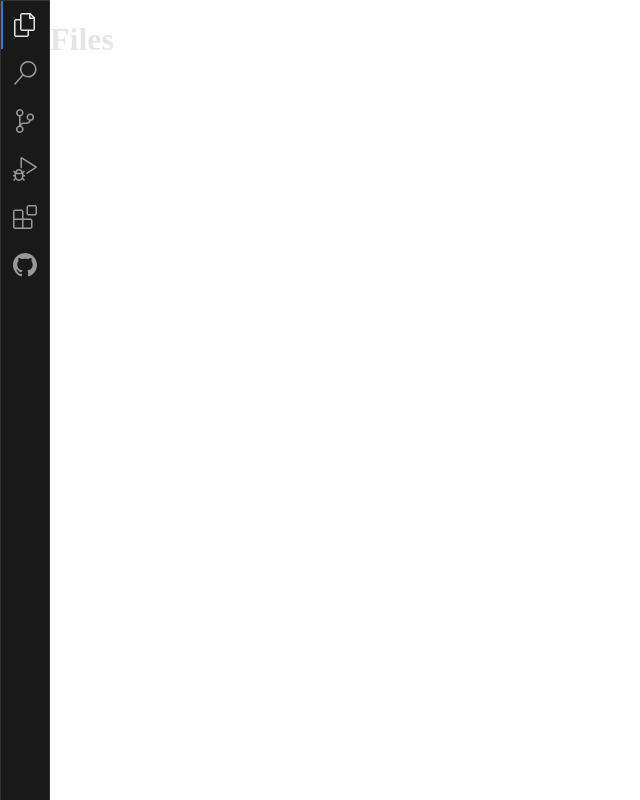
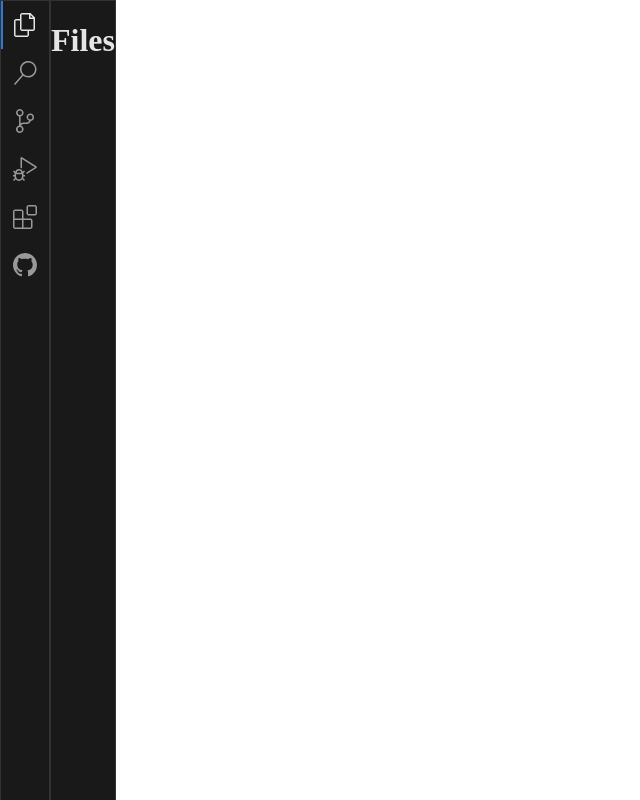
Before and after one commit to eventhorizongaming/editor-react, a React (Create React App) app: page / in a window 1280 px wide. Shown: the top 800 px of the page, without its empty margins (0-640 px from the left). Built offline with nearby package versions, Linux system fonts and the light colour scheme.

Commit message:
fix: misc styles updates

```diff
--- a/src/components/sidebar/Sidebar.js
+++ b/src/components/sidebar/Sidebar.js
@@ -16,10 +16,10 @@ function Sidebar({ children }) {
 
   return (
     <div className="sidebar">
-      <div className="sidebar-menu bg-gray-10 col-gray-90">
+      <div className="sidebar-menu bg-gray-10">
         {sidebarIcons}
       </div>
-      <div className="sidebar-content col-gray-90">
+      <div className="sidebar-content bg-gray-10" tabindex="1">
         {children[currentTab]}
       </div>
     </div>
--- a/src/components/sidebar/styles.css
+++ b/src/components/sidebar/styles.css
@@ -26,3 +26,12 @@
 .sidebar-icon.selected {
   box-shadow: 2px 0 0 #2d78d4 inset;
 }
+
+.sidebar-content {
+  border: 1px solid var(--gray-20);
+}
+
+.sidebar-content:focus {
+  outline: #2d78d4 solid 1px;
+  outline-offset: -2px;
+}
```
